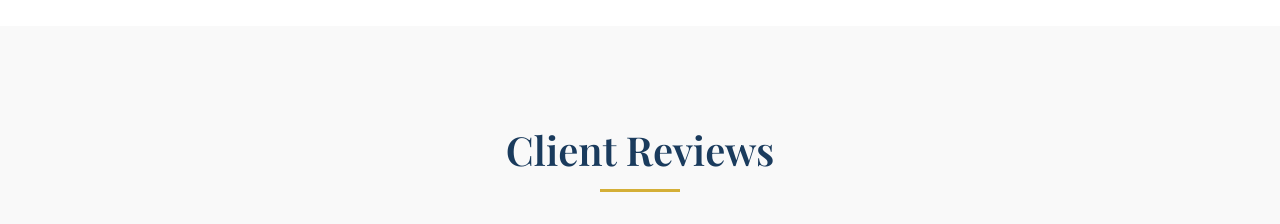
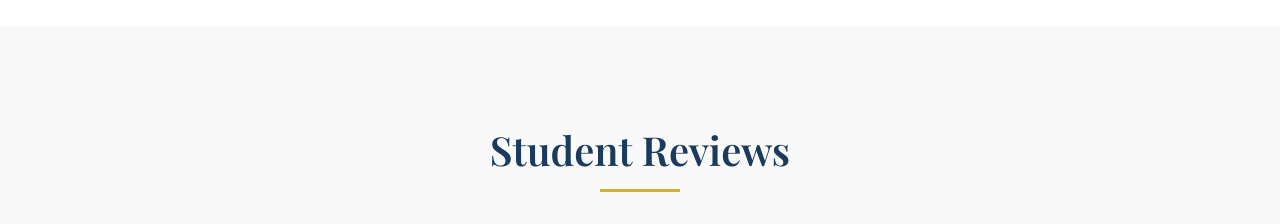
Before and after one commit to bolaji0/AppleHostel, a plain HTML site: page index.html in a window 1280 px wide. Shown: the part 1800-2024 px from the top of the page. Drawn offline with nearby package versions, Linux system fonts and the light colour scheme.

Commit message:
Update index.html
changed client to student

```diff
--- a/index.html
+++ b/index.html
@@ -155,7 +155,7 @@
     <section id="reviews" class="section section-light">
         <div class="container">
             <div class="section-title text-center" data-aos="fade-up">
-                <h2>Client Reviews</h2>
+                <h2>Student Reviews</h2>
                 <div class="underline"></div>
             </div>
             <div class="swiper-container" data-aos="fade-up">
```
